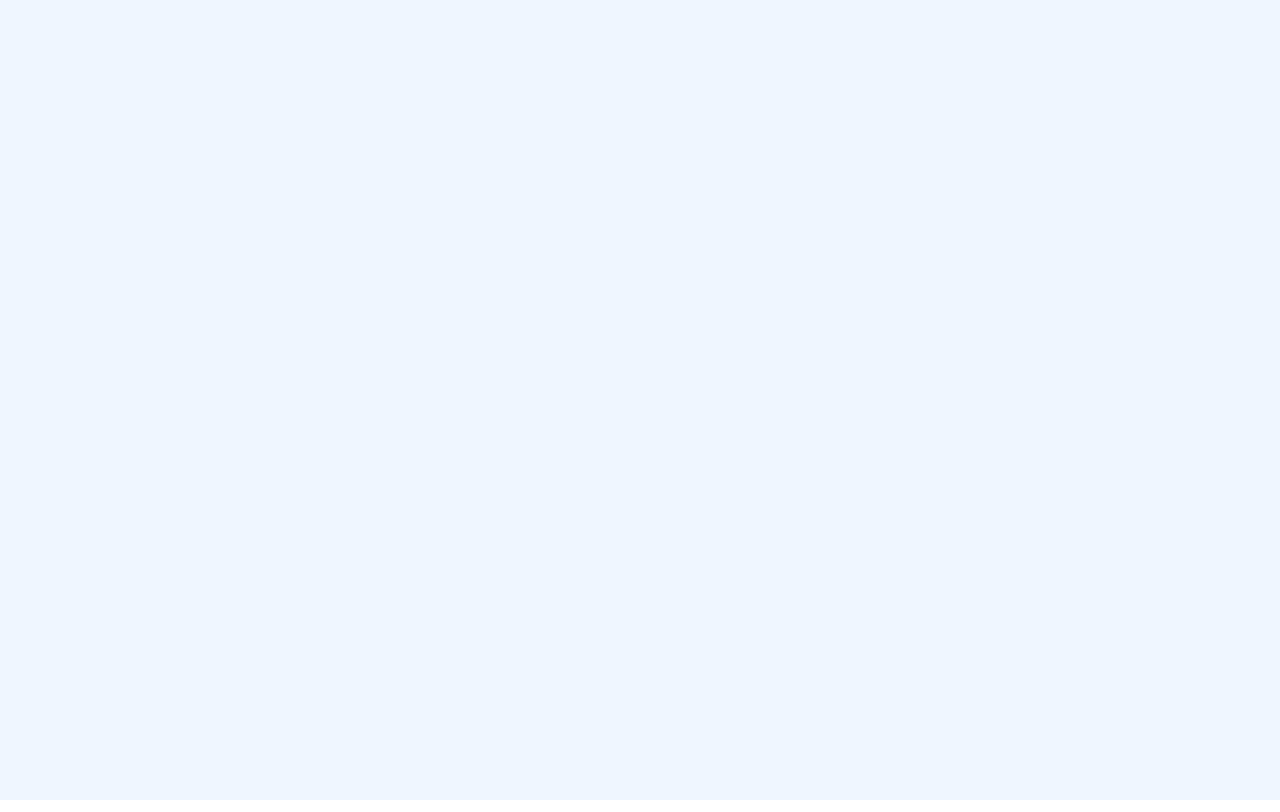
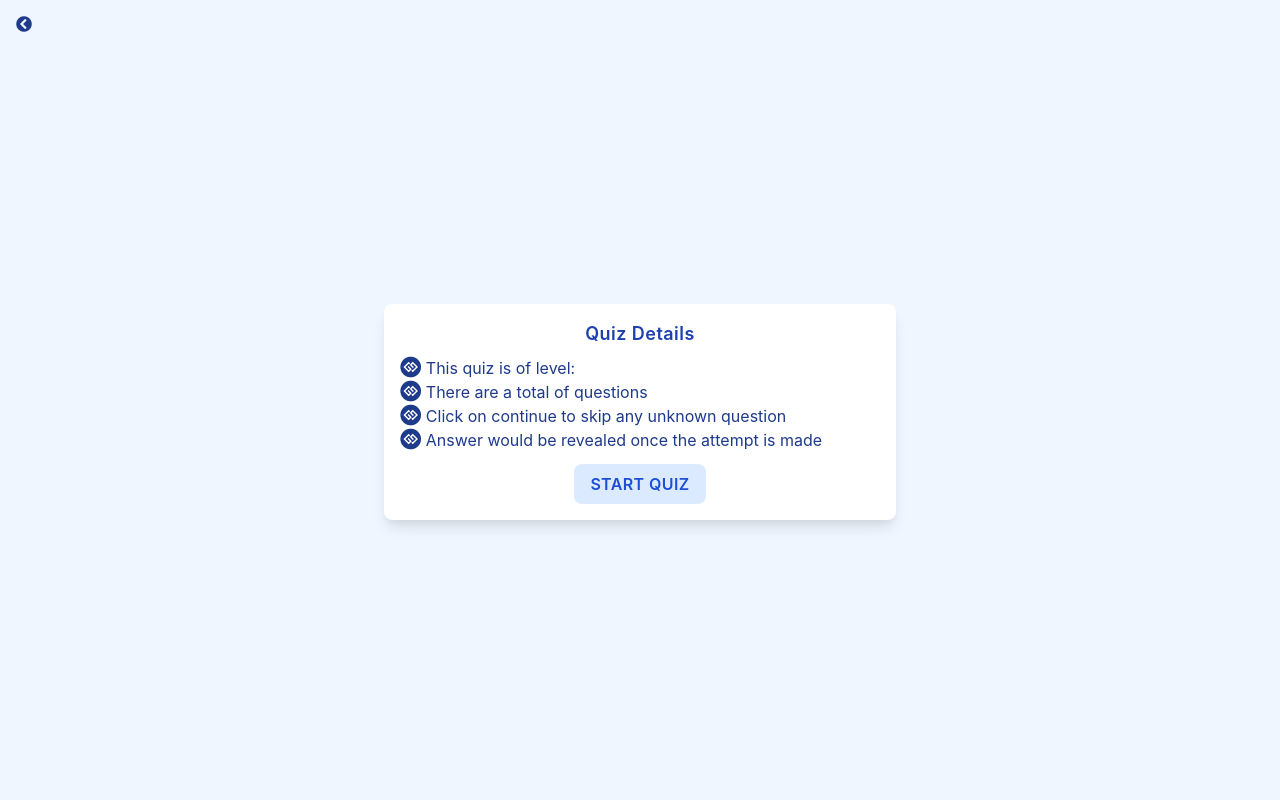
Before and after one commit to supminn/neoG_Quiz, a React (Create React App) app: page /rules in a window 1280 px wide. Before the commit this address had no page. Built offline with nearby package versions, Linux system fonts and the light colour scheme.

Commit message:
refactor: highScore calculation

```diff
--- a/src/App.tsx
+++ b/src/App.tsx
@@ -5,21 +5,23 @@ import { ScoreBoard } from "./Components/ScoreBoard";
 import { SET_STATS } from "./Reducer/typeValues";
 import { useEffect } from "react";
 import { useQuizContext } from "./Context/QuizProvider";
+import { Rules } from "./Components/Rules";
 
 function App() {
 
-  const {state:{stats},dispatch} = useQuizContext();
+  const {dispatch} = useQuizContext();
 
   useEffect(() => {
     dispatch({type:SET_STATS});
   }, [])
 
   return (
-    <div className="text-center text-blue-900 bg-blue-50 p-4 h-screen">
+    <div className="text-center text-blue-900 bg-blue-50 p-3 h-screen">
       <Routes>
         <Route path="/" element={<Home/>}/>
         <Route path="/quiz" element={<QuizData/>}/>
         <Route path="/score-board" element={<ScoreBoard/>}/>
+        <Route path="/rules" element={<Rules/>}/>
       </Routes>
     </div>
   );
--- a/src/Components/Home.tsx
+++ b/src/Components/Home.tsx
@@ -29,7 +29,7 @@ export const Home = () => {
           key={quiz.quizName}
           onClick={() => {
             dispatch({ type: SET_QUIZ, payload: quiz.quizName });
-            navigate("/quiz");
+            navigate("/rules");
           }}
         >
           {quiz.quizName}
--- a/src/Components/QuizData.tsx
+++ b/src/Components/QuizData.tsx
@@ -30,7 +30,10 @@ export const QuizData = () => {
       {questionNo + 1 <= totalQuestions && (
         <div>
          <div className="flex align items-center">
-         <Link to="/" className="px-3 py-1 rounded-full hover:bg-blue-200"><i className="fas fa-angle-left"></i></Link>
+         <Link to="/" className="px-2 py-1 rounded-full hover:bg-blue-200">
+           {/* <i className="fas fa-angle-left"></i> */}
+           <i className="fas fa-chevron-circle-left"></i>
+           </Link>
           <p className="m-2 flex-grow">
             <span className="underline">Progress</span>: {questionNo + 1}/
             {totalQuestions}
--- a/src/Components/Result.tsx
+++ b/src/Components/Result.tsx
@@ -5,13 +5,10 @@ import { RESET, UPDATE_HIGHSCORE } from "../Reducer/typeValues";
 import { primaryBtn, secondaryBtn } from "../Styles/Style"
 
 export const Result = () => {
-  const {state:{score, quizName, stats}, dispatch} = useQuizContext();
+  const {state:{score, quizName}, dispatch} = useQuizContext();
 
   useEffect(() => {
-    const data = stats.find(stat => stat.name === quizName)!;
-    if(score>data.highScore){
-      dispatch({type: UPDATE_HIGHSCORE, payload:{quizName, highScore: score}})
-    }
+      dispatch({type: UPDATE_HIGHSCORE, payload:{quizName, score}})
   },[]);
 
     return(
--- a/src/Components/Rules.tsx
+++ b/src/Components/Rules.tsx
@@ -1,7 +1,56 @@
+import { useNavigate } from "react-router";
+import { Link } from "react-router-dom";
+import { useQuizContext } from "../Context/QuizProvider";
+import { quizzes } from "../Data/getQuiz";
+
 export const Rules = () => {
-    return(
-        <>
+  const navigate = useNavigate();
+  const {
+    state: { quizName },
+  } = useQuizContext();
+  const quizDetail = quizzes.find((quiz) => quiz.quizName === quizName);
 
-        </>
-    )
-}
+  return (
+    <section className="min-h-screen flex items-center justify-center px-4 ">
+         <Link to="/" className="px-2 py-1 rounded-full hover:bg-blue-200 absolute top-2 left-2">
+           {/* <i className="fas fa-angle-left"></i> */}
+           <i className="fas fa-chevron-circle-left"></i>
+           </Link>
+      <div className="max-w-lg w-full rounded-lg shadow-lg p-4 bg-white">
+        <h3 className="font-semibold text-lg text-blue-800 tracking-wide mb-2">
+          Quiz Details
+        </h3>
+        <ul className="list-inside mb-1 text-left">
+          <li>
+            {" "}
+            <i className="fab fa-gg-circle fa-lg"></i> This quiz is of level:{" "}
+            <em className="font-semibold">{quizDetail?.level}</em>
+          </li>
+
+          <li>
+            <i className="fab fa-gg-circle fa-lg"></i> There are a total of{" "}
+            <b>{quizDetail?.questions.length}</b> questions
+          </li>
+
+          <li>
+            <i className="fab fa-gg-circle fa-lg"></i> Click on continue to skip
+            any unknown question
+          </li>
+
+          <li>
+            <i className="fab fa-gg-circle fa-lg"></i> Answer would be revealed
+            once the attempt is made
+          </li>
+        </ul>
+        <div>
+          <button
+            className="uppercase font-semibold tracking-wide bg-blue-100 text-blue-700 px-4 py-2 rounded-lg mt-2 focus:outline-none hover:bg-blue-200"
+            onClick={() => navigate("/quiz")}
+          >
+            Start Quiz
+          </button>
+        </div>
+      </div>
+    </section>
+  );
+};
--- a/src/Reducer/Action.type.ts
+++ b/src/Reducer/Action.type.ts
@@ -35,7 +35,7 @@ export type Action =
       type: typeof UPDATE_HIGHSCORE;
       payload: {
         quizName: string;
-        highScore: number;
+        score: number;
       };
     }
   | {
--- a/src/Reducer/quizReducer.ts
+++ b/src/Reducer/quizReducer.ts
@@ -69,7 +69,9 @@ export const quizReducer = (state: State, action: Action) => {
         ...state,
         stats: state.stats.map((stat) =>
           stat.name === action.payload.quizName
-            ? { ...stat, highScore: action.payload.highScore }
+            ? stat.highScore < action.payload.score
+              ? { ...stat, highScore: action.payload.score }
+              : stat
             : stat
         ),
       };
```
Also changed, not shown: 1 other file (tests, documents, lock files or other folders).
